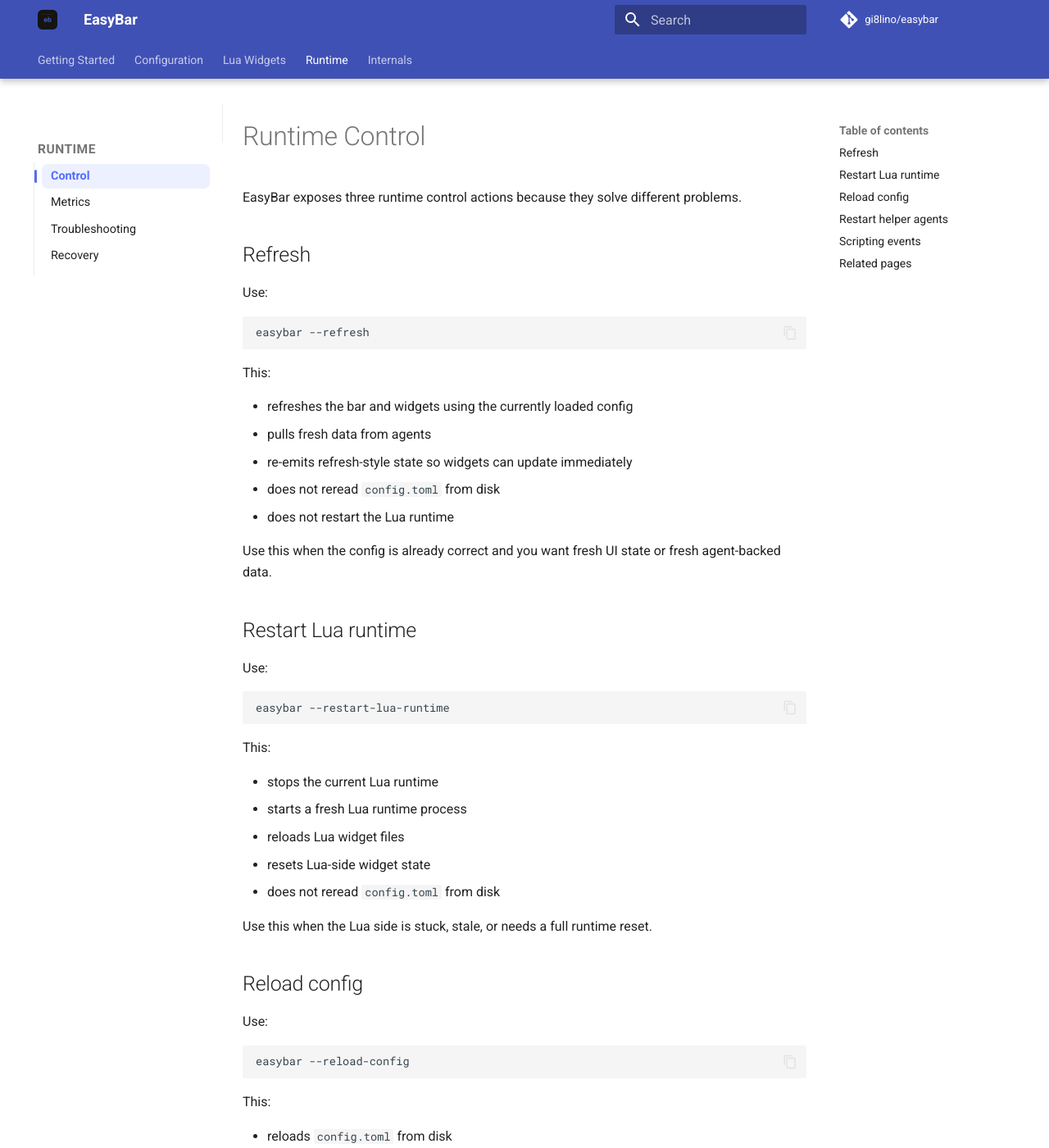
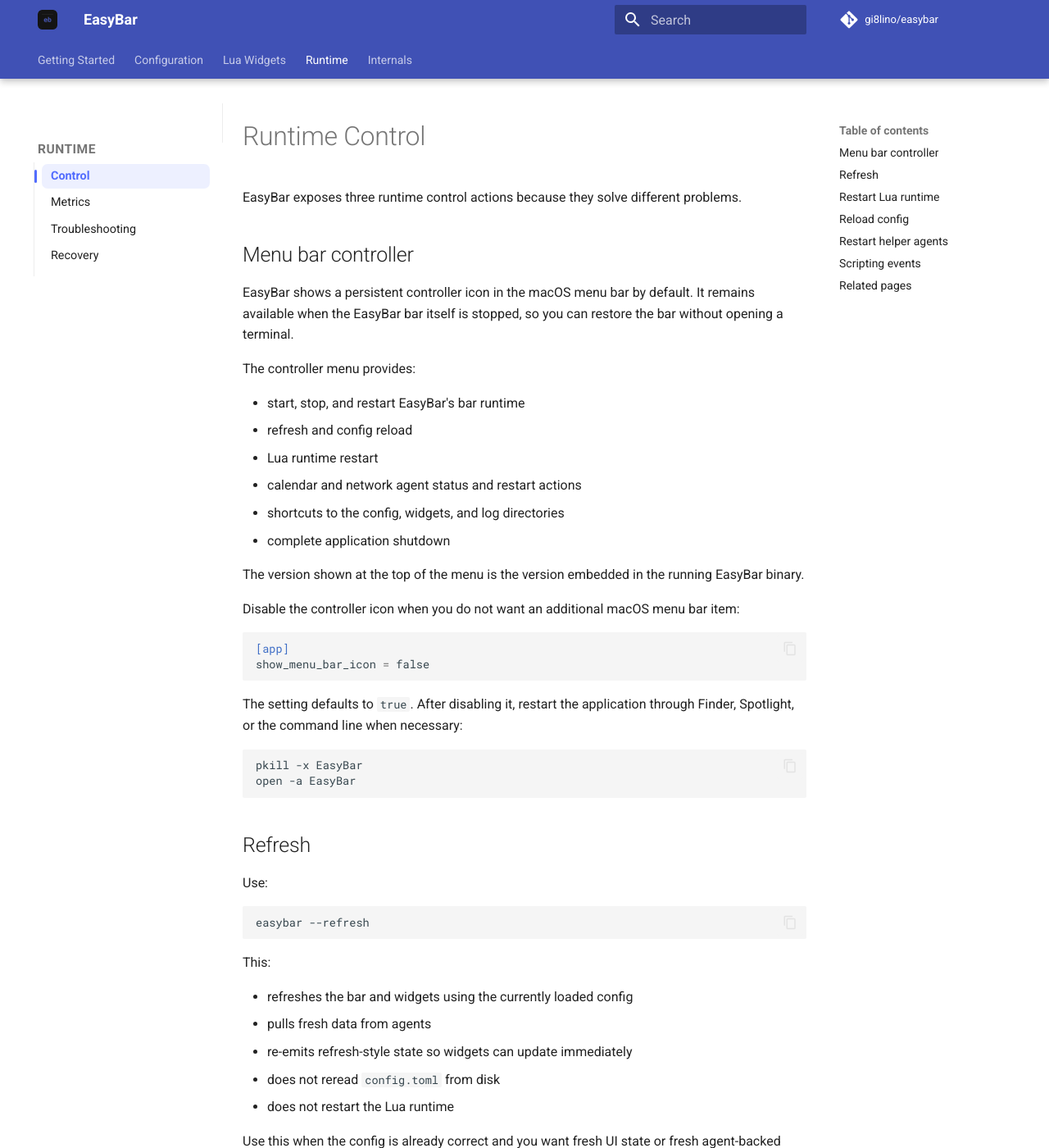
Before and after one commit to gi8lino/easybar, an MkDocs documentation site: the page built from docs/content/runtime/control.md, in a window 1280 px wide and 1400 px high. Shown: the whole window at 82% size. Built offline with MkDocs 1.6.1 and Material for MkDocs 9.7.7, drawn with Linux system fonts in a browser that asks for light colours; comment, search, counter and statistics services are not loaded.

Commit message:
docs(app): document menu bar controller

````diff
--- a/docs/content/runtime/control.md
+++ b/docs/content/runtime/control.md
@@ -1,6 +1,35 @@
 # Runtime Control
 
 EasyBar exposes three runtime control actions because they solve different problems.
+
+## Menu bar controller
+
+EasyBar shows a persistent controller icon in the macOS menu bar by default. It remains available when the EasyBar bar itself is stopped, so you can restore the bar without opening a terminal.
+
+The controller menu provides:
+
+- start, stop, and restart EasyBar's bar runtime
+- refresh and config reload
+- Lua runtime restart
+- calendar and network agent status and restart actions
+- shortcuts to the config, widgets, and log directories
+- complete application shutdown
+
+The version shown at the top of the menu is the version embedded in the running EasyBar binary.
+
+Disable the controller icon when you do not want an additional macOS menu bar item:
+
+```toml
+[app]
+show_menu_bar_icon = false
+```
+
+The setting defaults to `true`. After disabling it, restart the application through Finder, Spotlight, or the command line when necessary:
+
+```bash
+pkill -x EasyBar
+open -a EasyBar
+```
 
 ## Refresh
 
````
Also changed, not shown: docs/content/configuration/app.md (+14 -0 lines), docs/content/getting-started/quick-start.md (+2 -0 lines).
